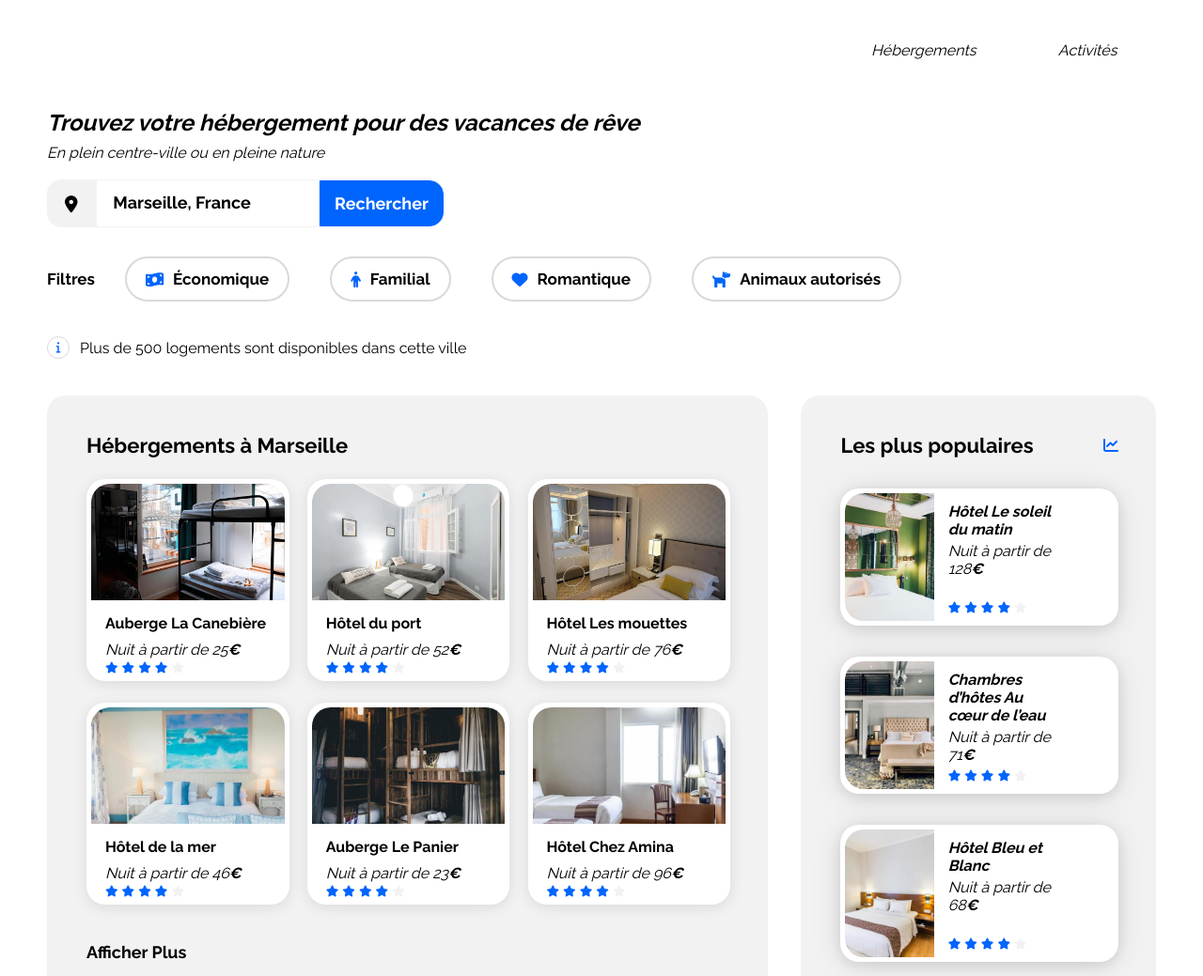
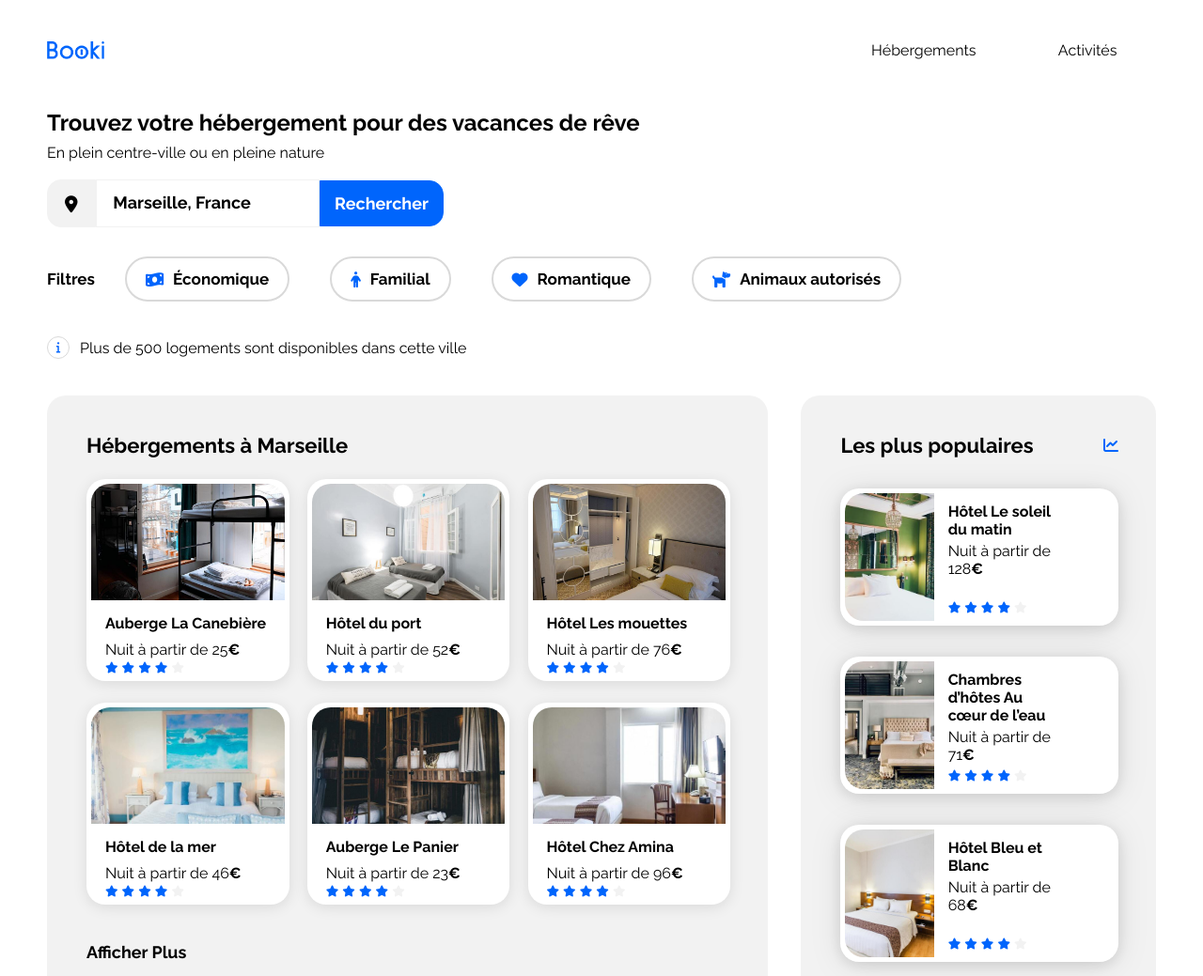
Before and after one commit to KuramaMr/Projet-3, a plain HTML site: page index.html in a window 1280 px wide. Shown: the top 1039 px of the page at 94% size. Drawn offline with Linux system fonts and the light colour scheme.

Commit message:
Revert "Update index.html"
This reverts commit 77dac3b428c6b035cb8da2a42245965bd96eebdd.

```diff
--- a/index.html
+++ b/index.html
@@ -21,7 +21,7 @@
 
         <header>
             <nav>
-                <i/mg src="images/logo/Booki.png" title="Logo Booki">
+                <img src="images/logo/Booki.png" title="Logo Booki">
                 <div class="nav">
                     <a href="#hebergementsPopulaires" class="navBarhebergements">Hébergements</a>
                     <a href="#activitesMarseille">Activités</a>
```
